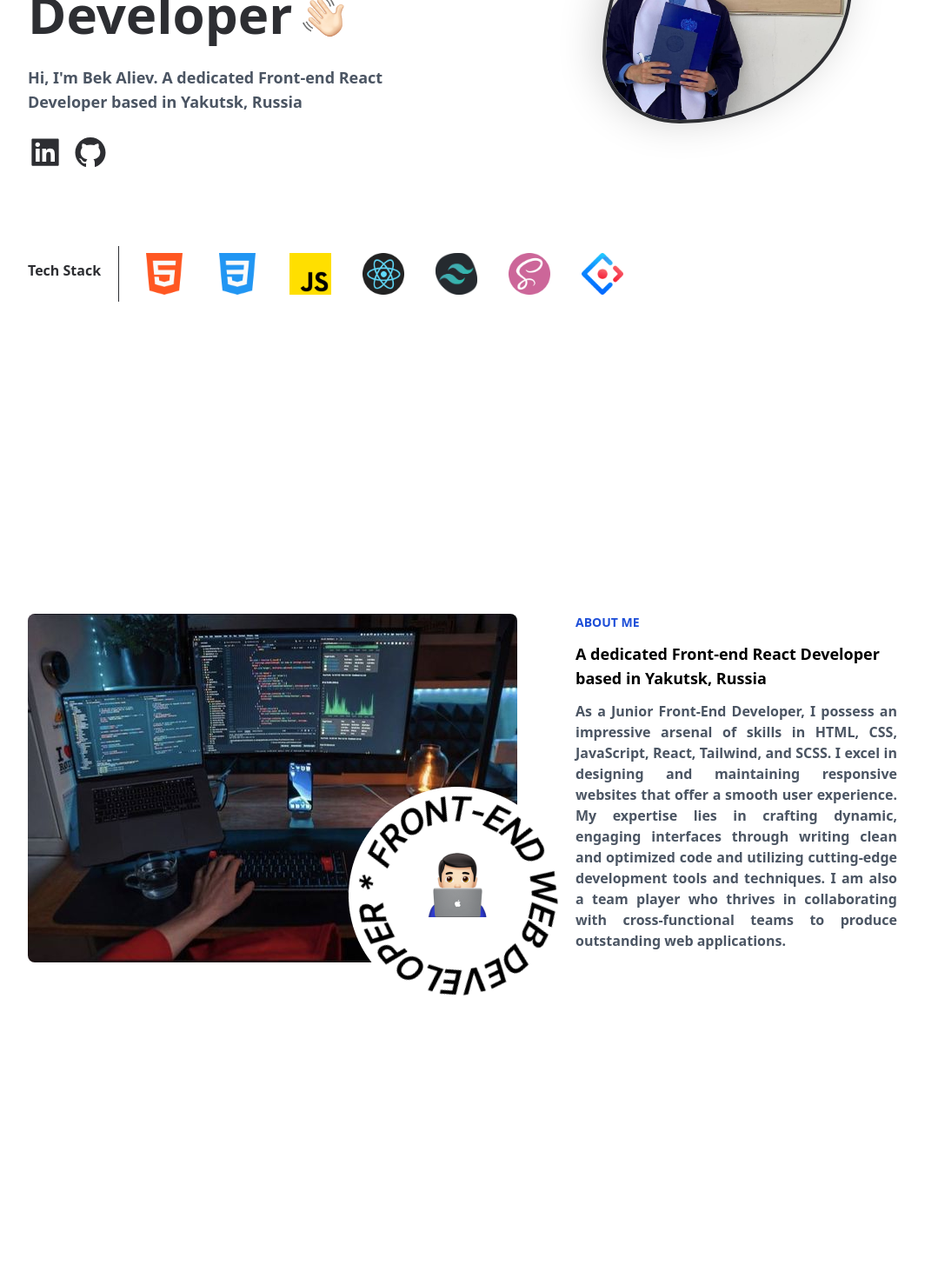
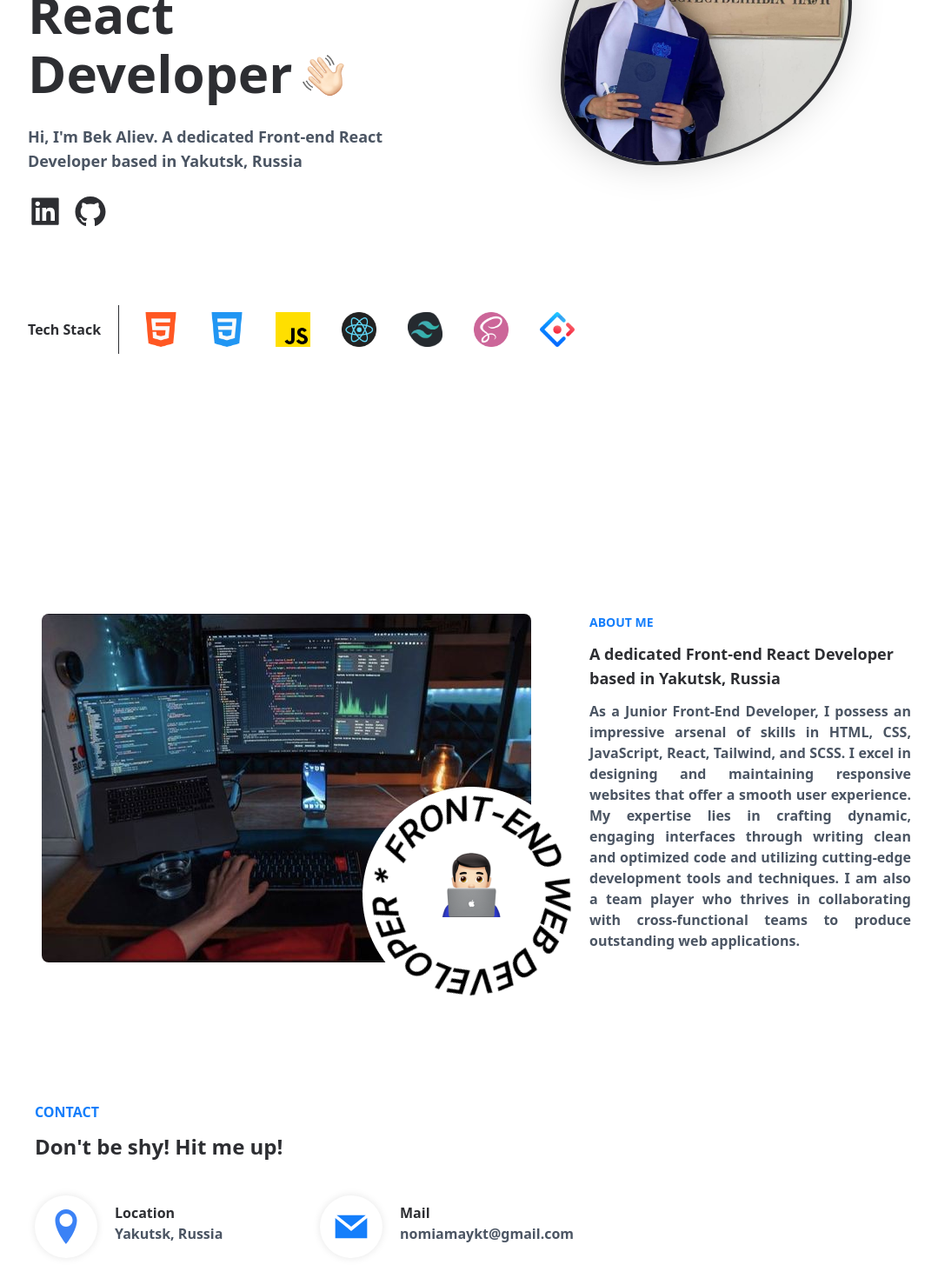
Before and after one commit to MidnightYKT/portfolio_aliev, a React (Create React App) app: page / in a window 1280 px wide. Shown: the part 238-1708 px from the top of the page at 87% size, without its empty margins (108-1187 px from the left). Before the commit the page ends 1430 px from the top, so only its background shows below. Built offline with nearby package versions, Linux system fonts and the light colour scheme.

Commit message:
Added page Contact

```diff
--- a/src/App.js
+++ b/src/App.js
@@ -1,4 +1,4 @@
-import { Navbar, Content, About } from './components/index'
+import { Navbar, Content, About, Contact } from './components/index'
 
 function App() {
     return (
@@ -6,6 +6,7 @@ function App() {
             <Navbar />
             <Content />
             <About />
+            <Contact />
         </div>
     )
 }
--- a/src/components/About/index.js
+++ b/src/components/About/index.js
@@ -13,25 +13,25 @@ const spinTransition = {
 const About = () => {
     return (
         <div className="w-full text-center" id="About">
-            <div className="mx-auto max-w-[1000px] my-20">
-                <div className="p-4 md:p-20 lg:p-0 lg:flex lg:justify-between lg:h-full lg:w-full">
+            <div className="mx-auto max-w-[1000px] my-20 text-[#2d2e32]">
+                <div className="m-4 md:p-20 lg:p-0 lg:flex lg:justify-between lg:h-full lg:w-full">
                     <div className="relative hidden md:block">
                         <div>
                             <img src={ImgAboutLaptop} alt="" className="w-full h-full rounded-lg" />
                         </div>
-                        <div className="absolute -right-[2%] lg:-right-[10%] -bottom-[12%]">
+                        <div className="absolute -right-[4%] lg:-right-[10%] -bottom-[12%]">
                             <img src={ImgAbout} alt="" className="w-full h-full rounded-lg" />
                         </div>
                         <motion.div
                             animate={{ rotate: 360 }}
                             transition={spinTransition}
-                            className="absolute -right-[2%] lg:-right-[10%] -bottom-[12%]"
+                            className="absolute -right-[4%] lg:-right-[10%] -bottom-[12%]"
                         >
                             <img src={ImgAboutText} alt="" className="w-full h-full" />
                         </motion.div>
                     </div>
                     <div className="lg:w-[37%] text-left mt-14 lg:mt-0">
-                        <p className="mb-3 font-extrabold text-sm text-blue-700">ABOUT ME</p>
+                        <p className="mb-3 font-extrabold text-sm text-[#147efb]">ABOUT ME</p>
                         <p className="my-3 font-extrabold text-lg">
                             A dedicated Front-end React Developer based in Yakutsk, Russia
                         </p>
--- /dev/null
+++ b/src/components/Contact/index.js
@@ -0,0 +1,44 @@
+import React from 'react'
+import { Link } from 'react-router-dom'
+import { ImLocation } from 'react-icons/im'
+import { GrMail } from 'react-icons/gr'
+
+const Contact = () => {
+    return (
+        <div className="w-full" id="About">
+            <div className="mx-auto max-w-[1000px] px-2 lg:my-40 text-[#2d2e32]">
+                <div className="mx-2 mb-4 lg:mx-0">
+                    <p className="mb-3 font-extrabold text-base text-[#147efb]">CONTACT</p>
+                    <p className="mb-3 font-extrabold text-2xl">Don't be shy! Hit me up!</p>
+                    <div className="md:flex mt-10">
+                        <div className="flex md:w-1/3 md:h-1/4">
+                            <span className="p-4 rounded-full shadow-3xl">
+                                <ImLocation size={40} className="text-blue-500" />
+                            </span>
+                            <div className="ml-3 md:ml-5 mt-2">
+                                <p className="font-extrabold">Location</p>
+                                <p className="font-semibold text-gray-600">Yakutsk, Russia</p>
+                            </div>
+                        </div>
+                        <div className="flex w-1/3 h-1/4">
+                            <span className="p-4 rounded-full shadow-3xl">
+                                <GrMail size={40} className="text-[#147efb]" />
+                            </span>
+                            <div className="ml-3 md:ml-5 mt-2">
+                                <p className="font-extrabold">Mail</p>
+                                <a
+                                    href="mailto:nomiamaykt@gmail.com"
+                                    className="font-semibold text-gray-600 hover:text-[#147efb] no-underline"
+                                >
+                                    nomiamaykt@gmail.com
+                                </a>
+                            </div>
+                        </div>
+                    </div>
+                </div>
+            </div>
+        </div>
+    )
+}
+
+export default Contact
--- a/src/components/Content/index.js
+++ b/src/components/Content/index.js
@@ -19,9 +19,9 @@ const Content = () => {
     return (
         <div className="w-full lg:h-screen text-center" id="Content">
             <div className="mx-auto max-w-[1000px] text-[#2d2e32]">
-                <div className="px-4 lg:px-0">
+                <div className="mx-4 mb-4 lg:mx-0">
                     <div className="flex flex-col-reverse md:flex-row">
-                        <div className="lg:basis-[65%]">
+                        <div className="lg:basis-[60%]">
                             <div className="md:py-12 text-left lg:pt-14 lg:w-[83%]">
                                 <div className="not-italic font-bold pt-8 lg:pr-8 text-2xl xl:leading-[68px] lg:text-6xl">
                                     <p>
@@ -36,14 +36,14 @@ const Content = () => {
                                         Hi, I'm Bek Aliev. A dedicated Front-end React Developer
                                         based in Yakutsk, Russia
                                     </div>
-                                    <div className="flex justify-start">
+                                    <div className="flex justify-start mt-2 md:mt-0">
                                         <AiFillLinkedin size={40} />
                                         <AiFillGithub size={40} className="ml-3" />
                                     </div>
                                 </div>
                             </div>
                         </div>
-                        <div className="container mx-auto px-8 pt-5 md:pt-10 lg:w-[35%] lg:mr-6 lg:h-[45%] lg:pt-10">
+                        <div className="container mx-auto px-8 pt-5 md:pt-10 lg:w-[40%] lg:mr-6 lg:h-[45%] lg:pt-10">
                             <img
                                 src={ImgAvatar}
                                 alt=""
@@ -56,7 +56,7 @@ const Content = () => {
                         <div className="min-h-[1em] w-px bg-[#2d2e32] mx-2 hidden md:block"></div>
                         <ul className="grid grid-cols-4 md:flex flex-wrap gap-8 md:gap-4 py-2 md:grid-cols-none">
                             {img.map((item, index) => (
-                                <li className="w-12 h-12 cursor-pointer md:ml-5 duration-500 hover:scale-125">
+                                <li className="w-10 h-10 cursor-pointer md:ml-5 duration-500 hover:scale-125">
                                     <img src={item} alt="" className="w-full h-full " />
                                 </li>
                             ))}
--- a/src/components/index.js
+++ b/src/components/index.js
@@ -1,5 +1,6 @@
 import Navbar from './Navbar'
 import Content from './Content'
 import About from './About'
+import Contact from './Contact'
 
-export { Navbar, Content, About }
+export { Navbar, Content, About, Contact }
--- a/tailwind.config.js
+++ b/tailwind.config.js
@@ -5,6 +5,9 @@ module.exports = {
         extend: {
             screens: {
                 lgb: '1080px',
+            },
+            boxShadow: {
+                '3xl': '0 0 10px rgba(0, 0, 0, 0.1)',
             },
             animation: {
                 wiggle: 'wiggle 20s infinite',
```
